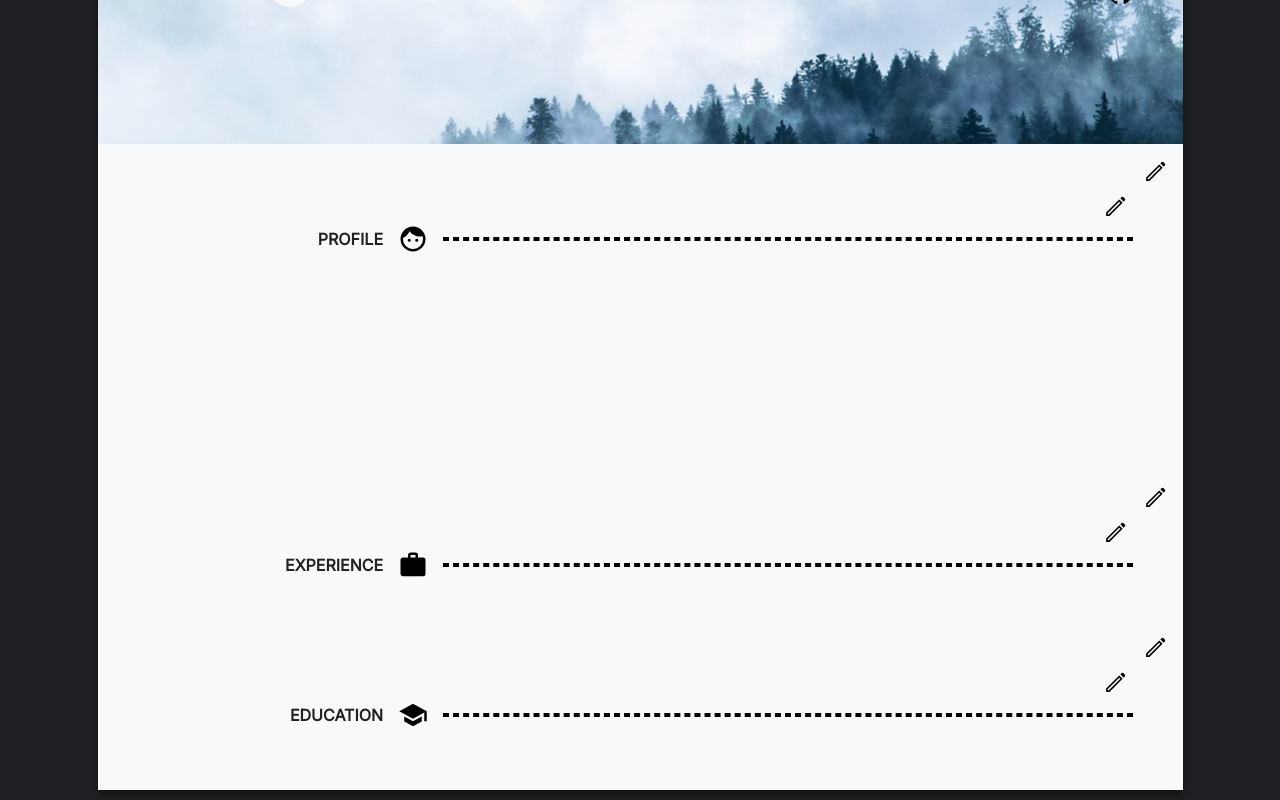
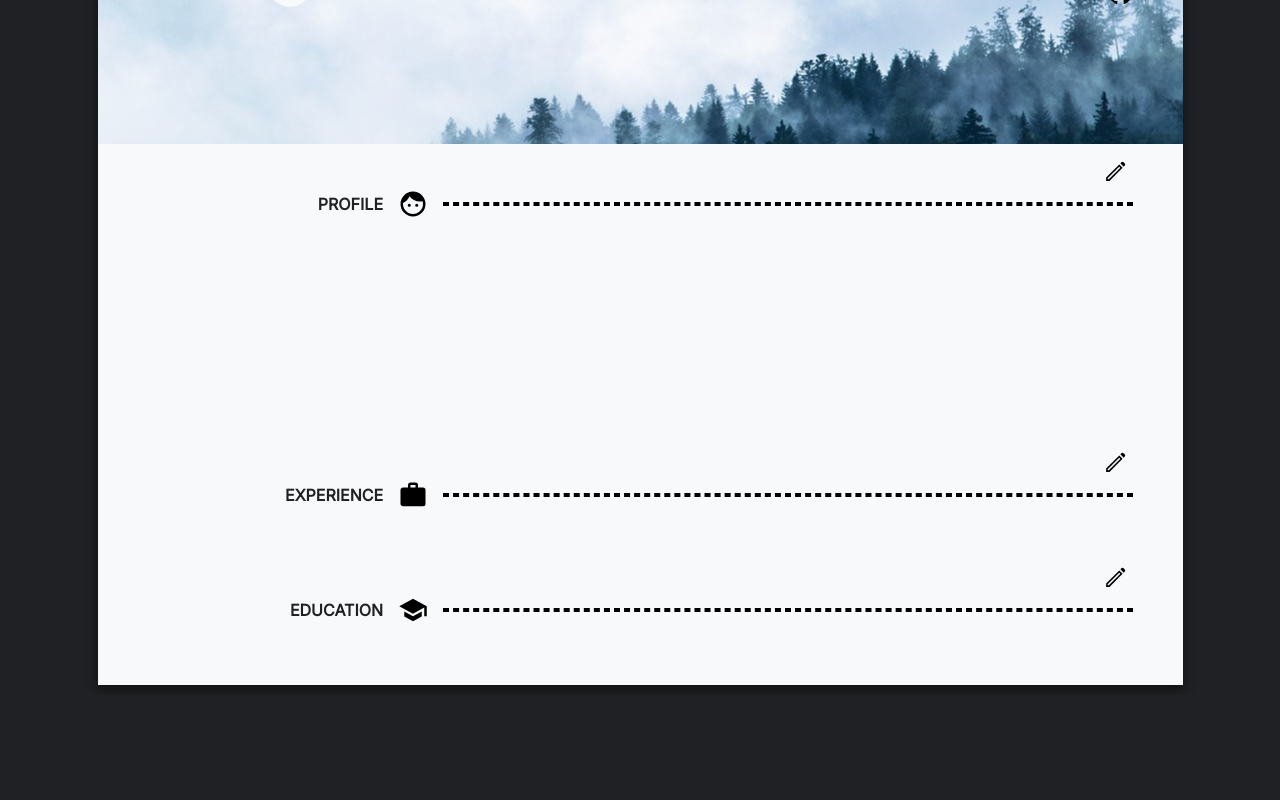
Before and after one commit to rasmushaislund/TOP-cv-generator, a React (Vite) app: page / in a window 1280 px wide. Shown: the part 376-1176 px from the top of the page. After the commit the page ends 1071 px from the top, so only its background shows below. Built offline with nearby package versions, Linux system fonts and the light colour scheme.

Commit message:
Remove SaveEdit comp. from main component class

```diff
--- a/src/components/Content.jsx
+++ b/src/components/Content.jsx
@@ -1,5 +1,4 @@
 import '../styles/Content.css';
-import SaveEdit from './SaveEdit';
 import SectionEducation from './SectionEducation';
 import SectionProfile from './SectionProfile';
 import SectionWork from './SectionWork';
@@ -7,11 +6,8 @@ import SectionWork from './SectionWork';
 export default function Content() {
   return (
     <div className="main-container">
-      <SaveEdit />
       <SectionProfile />
-      <SaveEdit />
       <SectionWork />
-      <SaveEdit />
       <SectionEducation />
     </div>
   );
```
